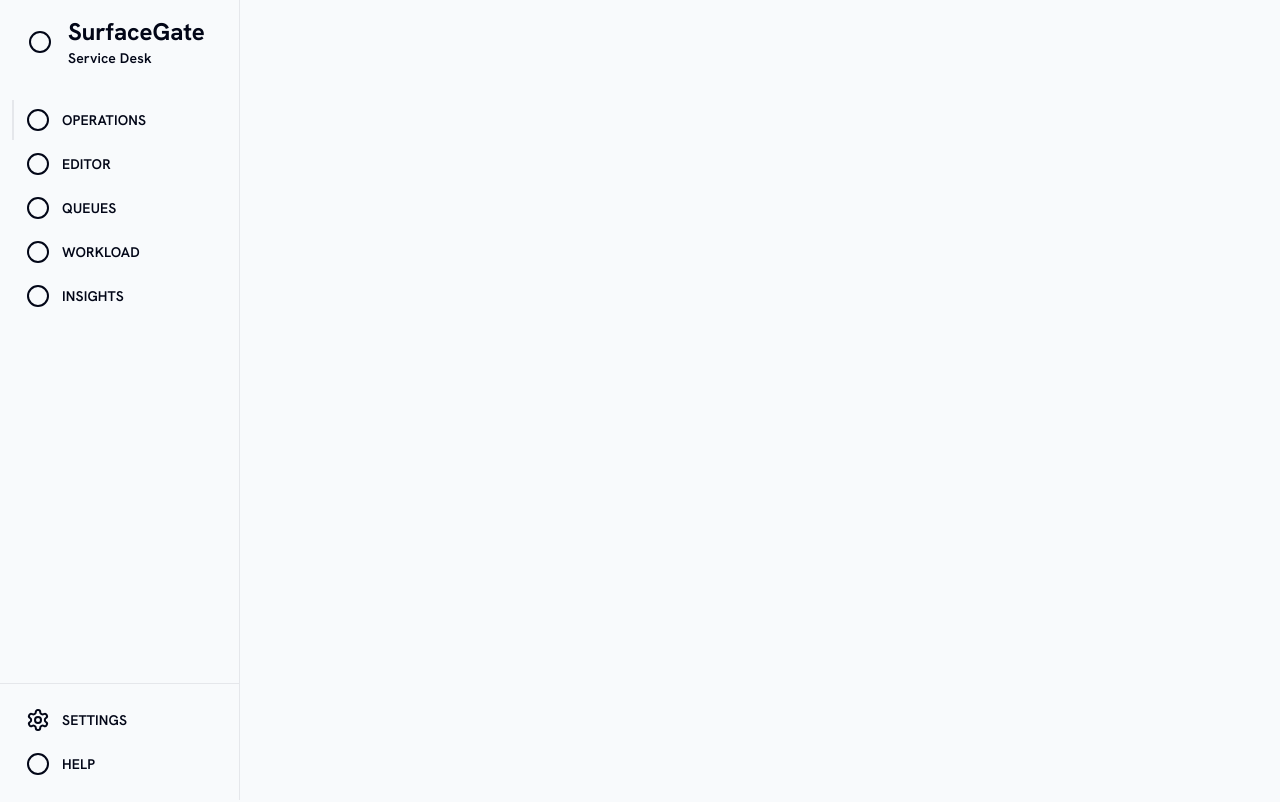
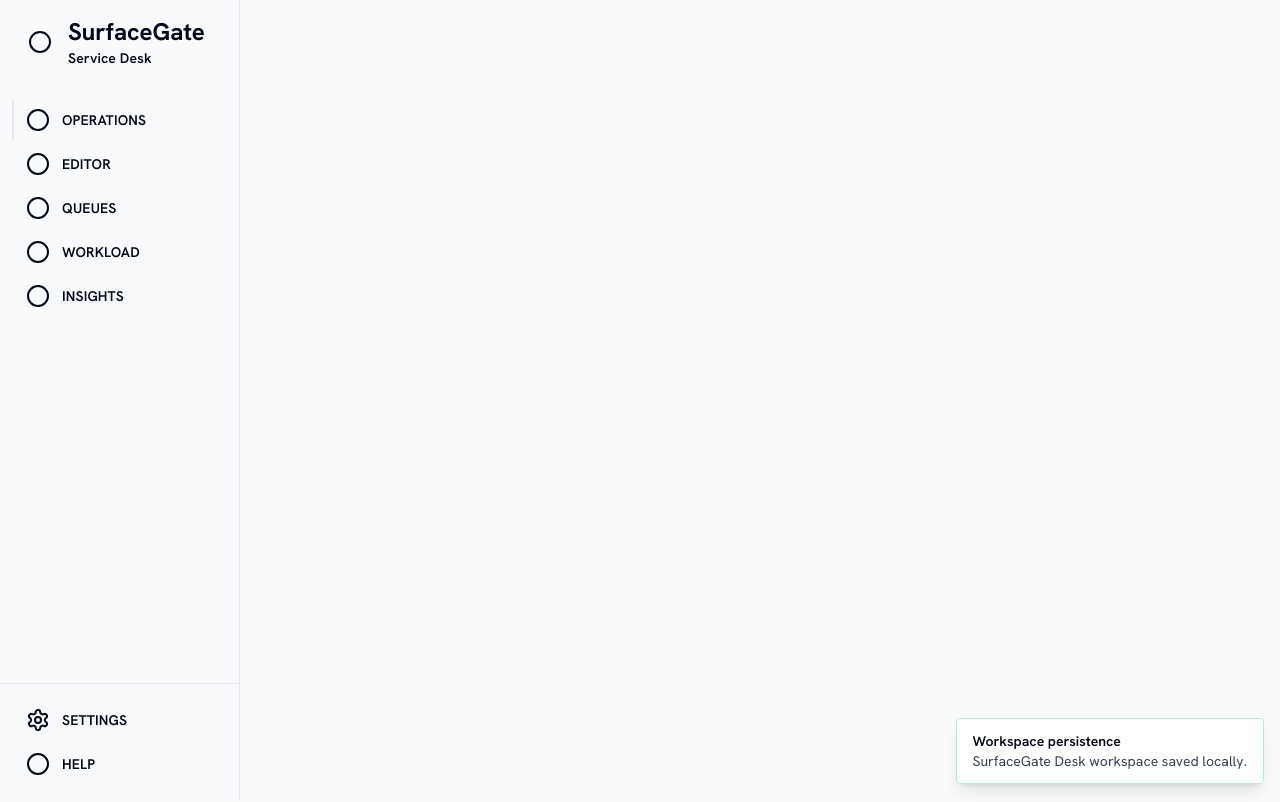
Before and after one commit to hikmetgulsesli/surfacegate-desk-6404805a, a React (Vite) app: page / in a window 1280 px wide. Shown: the top 802 px of the page. Built offline with nearby package versions, Linux system fonts and the light colour scheme.

Commit message:
feat: US-001 - SurfaceGate Desk - app shell, state and persistence

```diff
--- a/src/App.tsx
+++ b/src/App.tsx
@@ -15,6 +15,51 @@ import {
   type TicketOperationsSurfacegateDeskActionId,
 } from './screens';
 import { AppProvider, useAppContext } from './contexts/AppContext';
+
+function getPersistenceMessage(state: ReturnType<typeof useAppContext>['state']) {
+  if (state.lastError) {
+    return state.lastError;
+  }
+
+  const latestAction = state.actionLog[0];
+
+  if (latestAction === 'Local data cleared and preferences reset') {
+    return 'Local data cleared and preferences reset.';
+  }
+
+  if (state.storageStatus === 'recovered') {
+    return 'Recovered local workspace data.';
+  }
+
+  if (state.storageStatus === 'restored') {
+    return 'Loaded saved SurfaceGate Desk workspace.';
+  }
+
+  if (state.storageStatus === 'saved') {
+    return 'SurfaceGate Desk workspace saved locally.';
+  }
+
+  return 'SurfaceGate Desk workspace ready.';
+}
+
+function PersistenceStatus() {
+  const { state } = useAppContext();
+  const isError = Boolean(state.lastError);
+
+  return (
+    <section
+      aria-label="Persistence status"
+      aria-live="polite"
+      className={`fixed bottom-4 right-4 z-50 max-w-sm rounded border px-4 py-3 text-sm shadow-lg ${
+        isError ? 'border-amber-300 bg-amber-50 text-amber-950' : 'border-emerald-200 bg-white text-slate-700'
+      }`}
+      data-testid="persistence-status"
+    >
+      <p className="font-semibold text-slate-950">Workspace persistence</p>
+      <p>{getPersistenceMessage(state)}</p>
+    </section>
+  );
+}
 
 function AppShell() {
   const { state, actions } = useAppContext();
@@ -182,6 +227,7 @@ function AppShell() {
           }
         />
       )}
+      <PersistenceStatus />
     </div>
   );
 }
--- a/src/hooks/useAppState.ts
+++ b/src/hooks/useAppState.ts
@@ -204,7 +204,7 @@ function reducer(state: AppState, action: Action): AppState {
           storageStatus: 'saved',
           lastError: null,
         },
-        'Preferences reset',
+        'Local data cleared and preferences reset',
       );
     case 'insights:export':
       return log({ ...state, storageStatus: 'saved' }, 'Insight summary exported');
```
